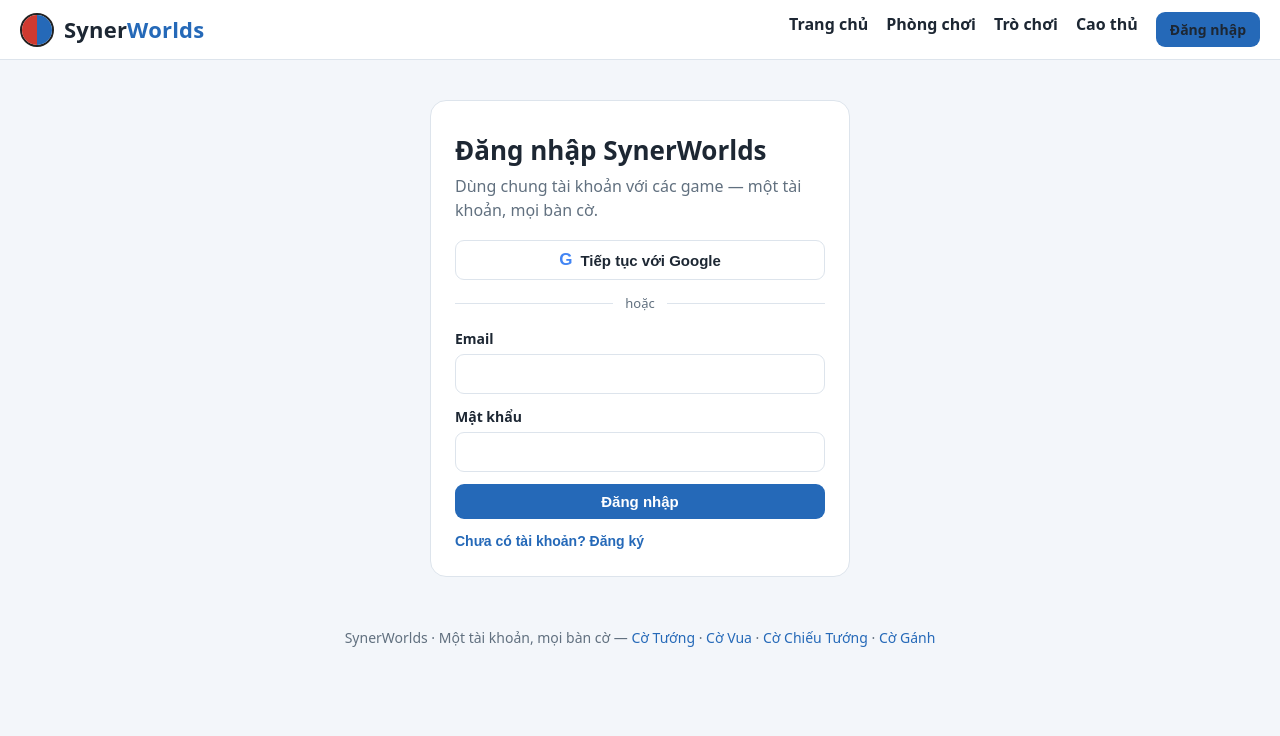
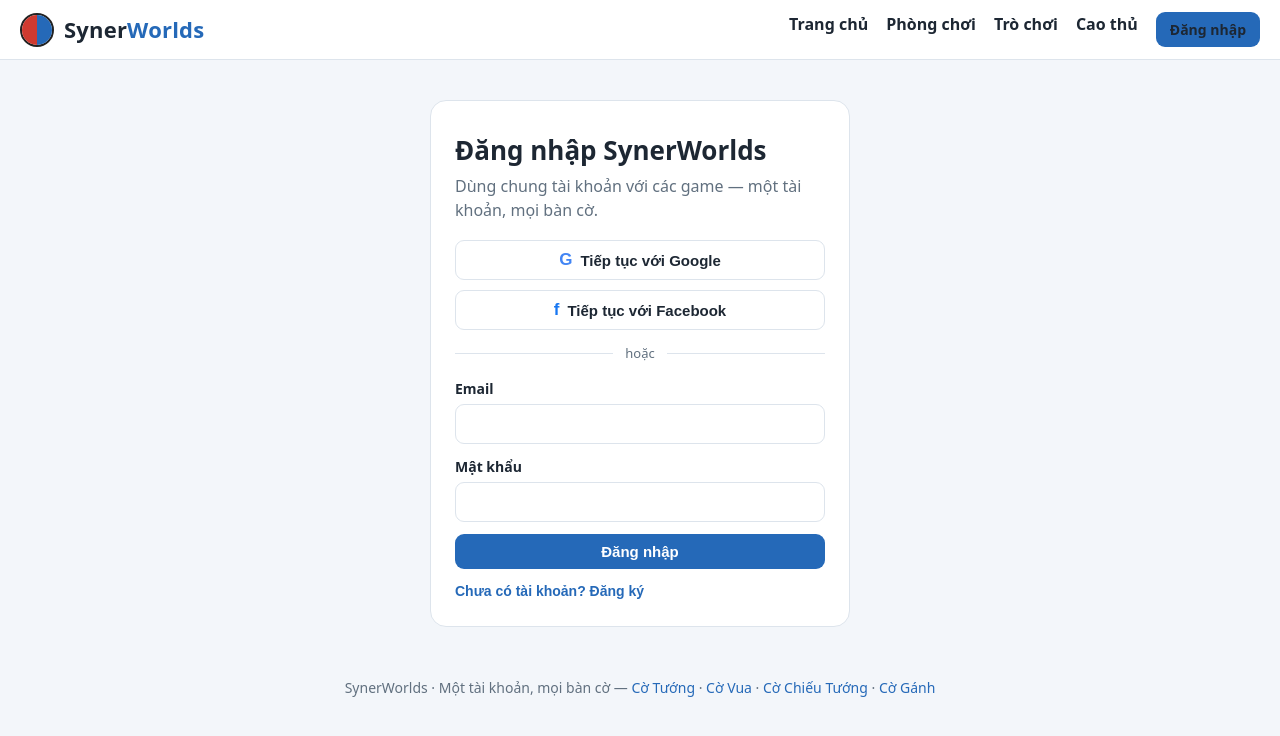
Before and after one commit to mycheesevn/SynerWorlds, a Next.js app: page /login in a window 1280 px wide. Shown: the top 736 px of the page. Built offline with nearby package versions, Linux system fonts and the light colour scheme; no server answers.

Commit message:
feat: add Facebook login button to hub /login (provider already enabled project-wide)

```diff
--- a/app/login/page.tsx
+++ b/app/login/page.tsx
@@ -19,6 +19,15 @@ export default function LoginPage() {
     setError("");
     const { error } = await supabaseBrowser().auth.signInWithOAuth({
       provider: "google",
+      options: { redirectTo: `${window.location.origin}/` },
+    });
+    if (error) setError(`${s("loginError", lang)}: ${error.message}`);
+  };
+
+  const facebook = async () => {
+    setError("");
+    const { error } = await supabaseBrowser().auth.signInWithOAuth({
+      provider: "facebook",
       options: { redirectTo: `${window.location.origin}/` },
     });
     if (error) setError(`${s("loginError", lang)}: ${error.message}`);
@@ -73,6 +82,14 @@ export default function LoginPage() {
       <button type="button" className="btn google" onClick={google}>
         <b>G</b> {s("googleBtn", lang)}
       </button>
+      <button
+        type="button"
+        className="btn google"
+        style={{ marginTop: 10 }}
+        onClick={facebook}
+      >
+        <b style={{ color: "#1877f2" }}>f</b> {s("facebookBtn", lang)}
+      </button>
       <div className="or-row">
         <span>{s("orDivider", lang)}</span>
       </div>
--- a/lib/i18n.ts
+++ b/lib/i18n.ts
@@ -93,6 +93,7 @@ const STRINGS = {
   haveAccount: { vi: "Đã có tài khoản? Đăng nhập", en: "Have an account? Log in" },
   noAccount: { vi: "Chưa có tài khoản? Đăng ký", en: "New here? Sign up" },
   googleBtn: { vi: "Tiếp tục với Google", en: "Continue with Google" },
+  facebookBtn: { vi: "Tiếp tục với Facebook", en: "Continue with Facebook" },
   orDivider: { vi: "hoặc", en: "or" },
   checkEmail: {
     vi: "Đã gửi email xác nhận — hãy kiểm tra hộp thư để kích hoạt tài khoản, rồi quay lại đăng nhập.",
```
